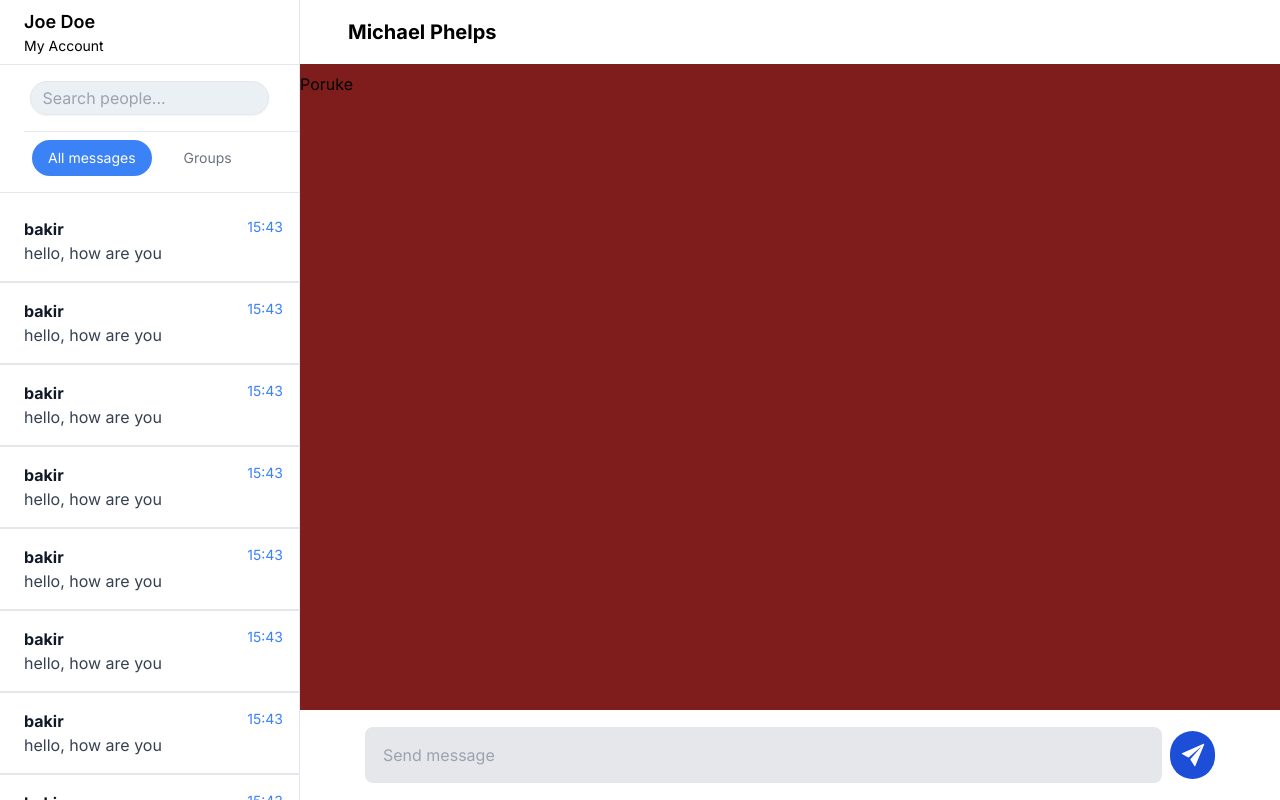
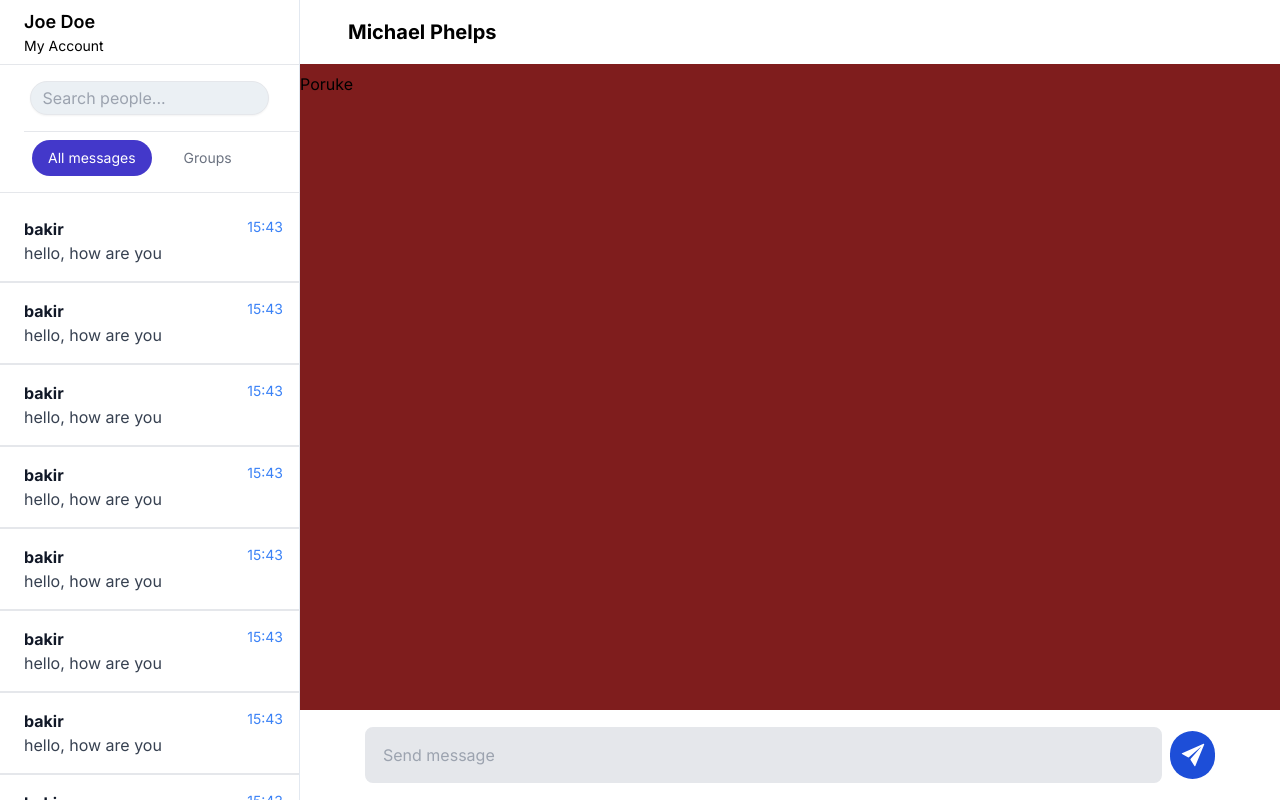
Before and after one commit to bakirdevedzic/chat-app, a React (Vite) app: page /chat/1 in a window 1280 px wide. Built offline with nearby package versions, Linux system fonts and the light colour scheme.

Commit message:
add primary color

```diff
--- a/src/components/TypesOfChats.jsx
+++ b/src/components/TypesOfChats.jsx
@@ -12,7 +12,7 @@ function TypesOfChats() {
           key={tab}
           onClick={() => setActiveTab(tab)}
           className={`px-4 py-2 rounded-full ${
-            activeTab === tab ? "bg-blue-500 text-white" : "text-gray-500"
+            activeTab === tab ? "bg-primary-indigo text-white" : "text-gray-500"
           }`}
         >
           {tab}
--- a/tailwind.config.js
+++ b/tailwind.config.js
@@ -10,6 +10,7 @@ export default {
         "primary-black": "#1D2024",
         "primary-gray": "#ebf0f4",
         "primary-white": "#f5f6f7",
+        "primary-indigo": "#4338ca",
       },
       height: {
         screen: "100dvh",
```
